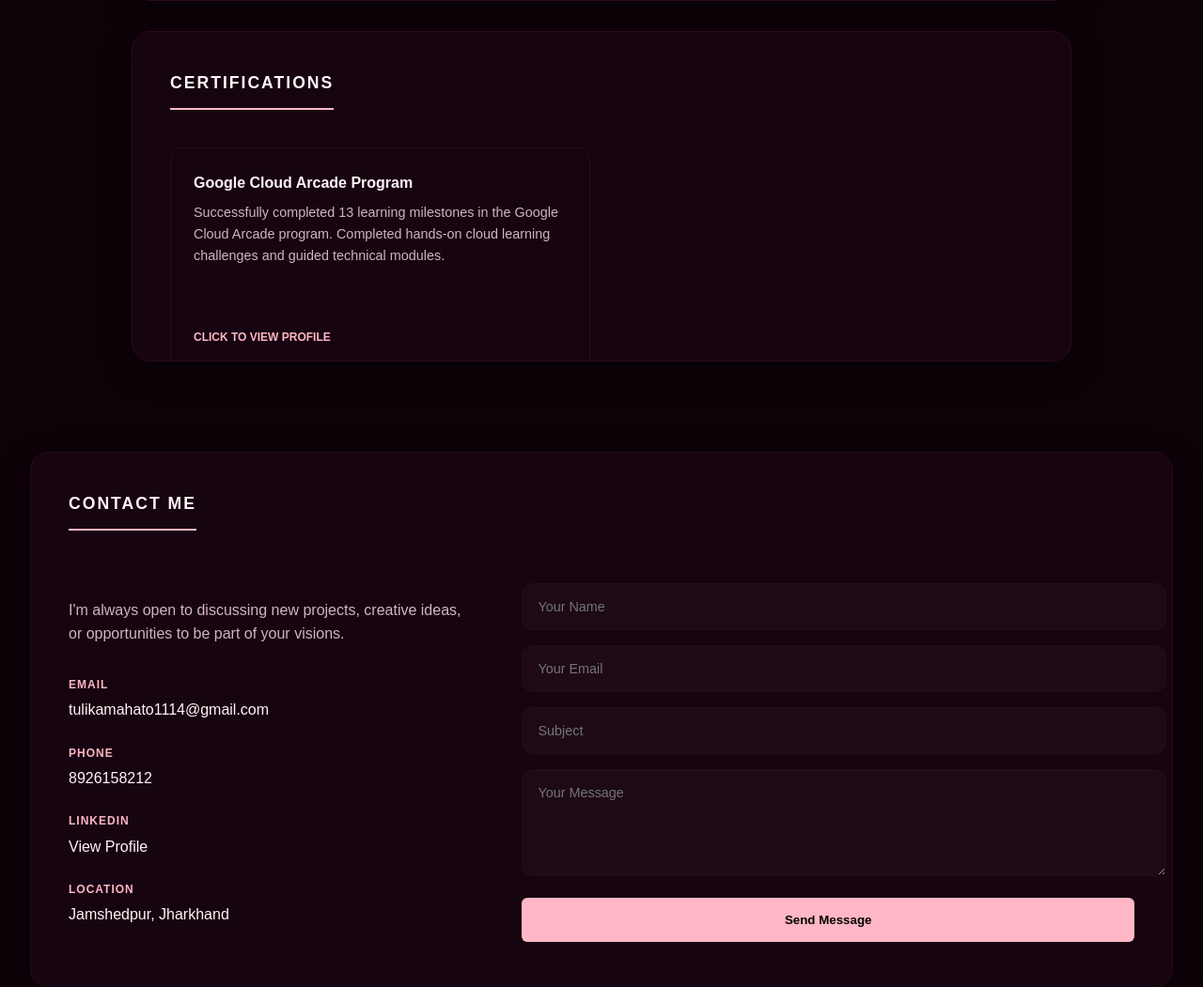
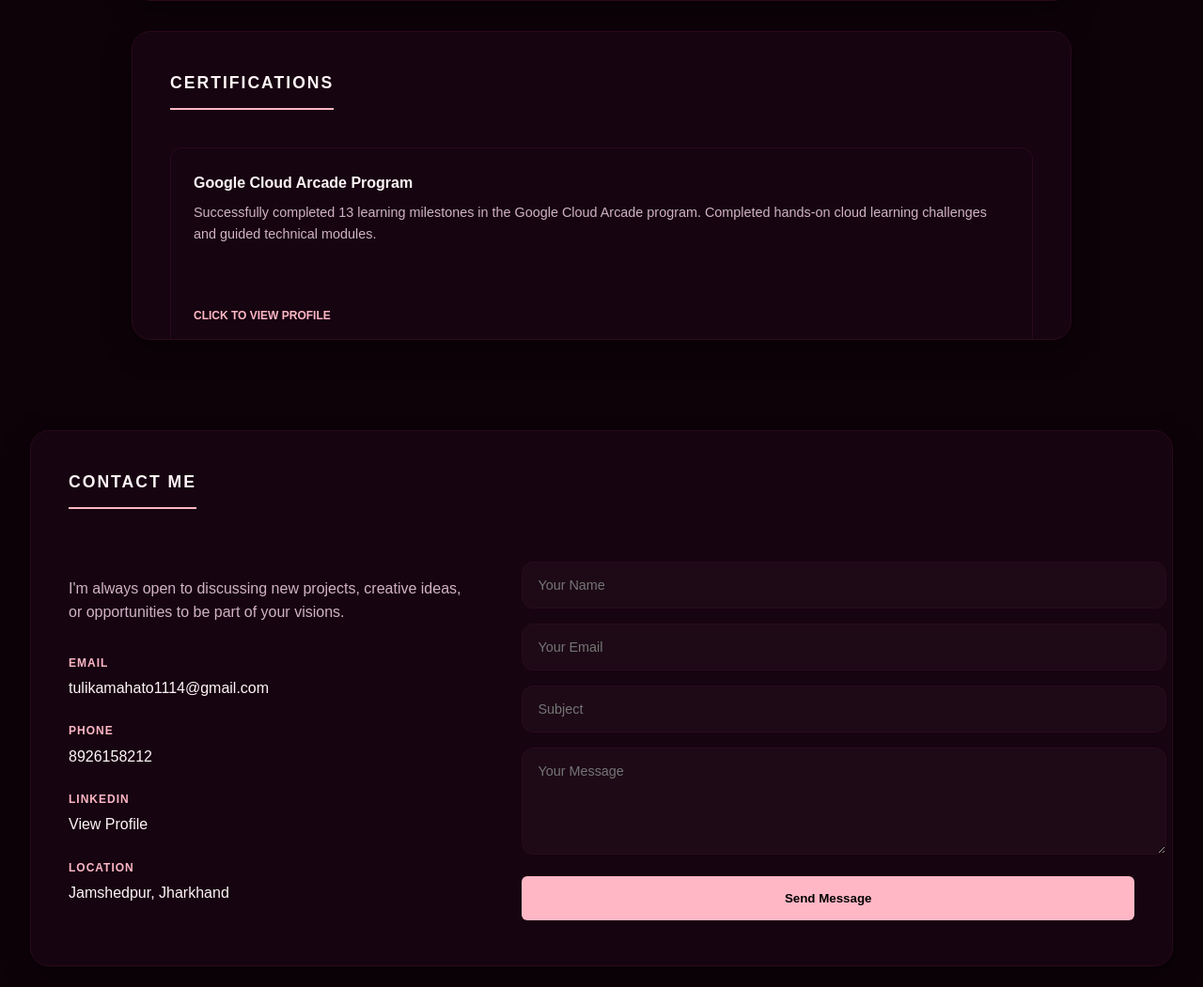
Before and after one commit to tulika-125/portfolio, a Flask app: page / in a window 1280 px wide. Shown: the part 1684-2735 px from the top of the page at 94% size. After the commit the page ends 2713 px from the top, so only its background shows below. Run offline with Flask 3, Linux system fonts and the light colour scheme.

Commit message:
Fix: Align certification grid and card styles with projects section

```diff
--- a/port/static/style.css
+++ b/port/static/style.css
@@ -565,7 +565,7 @@ h2 {
 /* Certifications */
 .certifications-grid {
     display: grid;
-    grid-template-columns: repeat(auto-fill, minmax(300px, 1fr));
+    grid-template-columns: repeat(auto-fit, minmax(280px, 1fr));
     gap: 1.5rem;
 }
 
@@ -584,7 +584,6 @@ h2 {
     height: 100%;
     display: flex;
     flex-direction: column;
-    max-width: 400px;
 }
 
 .cert-item h3 {
```
